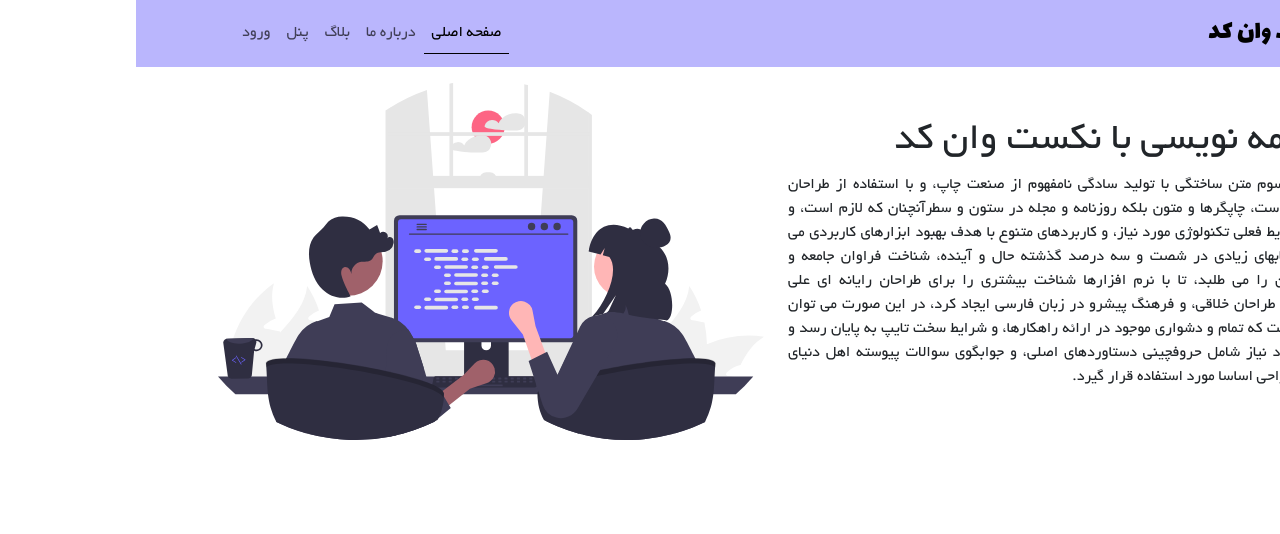
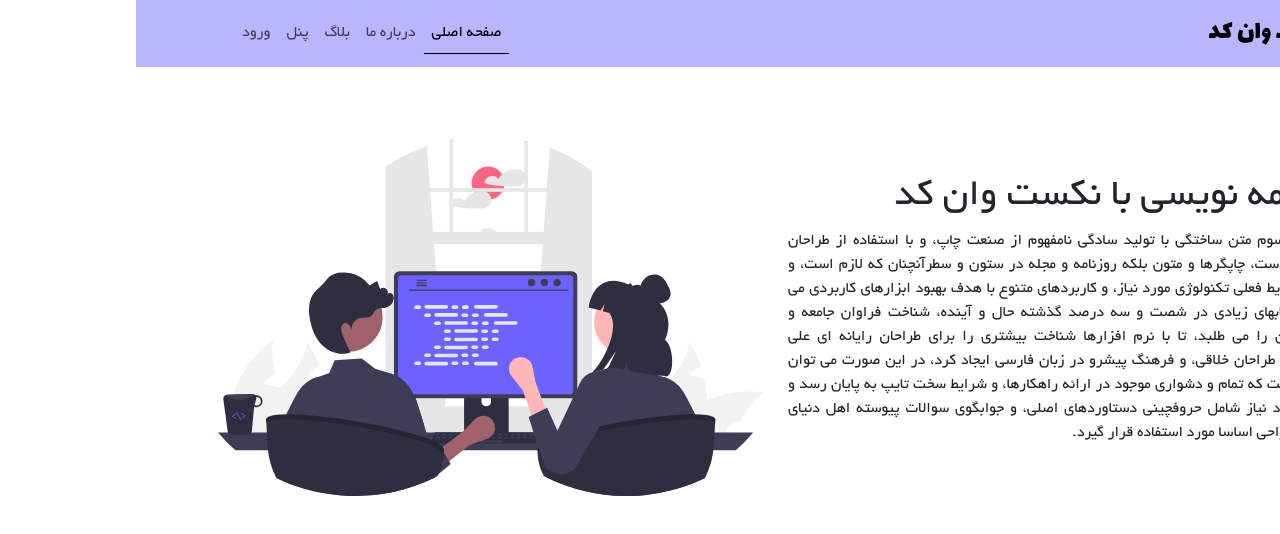
Before and after one commit to bahareseddigh/SPA, a React (Vite) app: page / in a window 1280 px wide. Shown: the top 534 px of the page. Built offline with nearby package versions, Linux system fonts and the light colour scheme.

Commit message:
add some inline style in Home.jsx

```diff
--- a/src/pages/home/Home.jsx
+++ b/src/pages/home/Home.jsx
@@ -7,12 +7,12 @@ function Home(){
         <>
         <MyNavbar />
         <Container>
-            <Row className='align-items-center'>
+            <Row className='my-5 align-items-center'>
                 <Col lg={6}>
                     <h1>برنامه نویسی با نکست وان کد</h1>
                     <p style={{textAlign : 'justify'}}>لورم ایپسوم متن ساختگی با تولید سادگی نامفهوم از صنعت چاپ، و با استفاده از طراحان گرافیک است، چاپگرها و متون بلکه روزنامه و مجله در ستون و سطرآنچنان که لازم است، و برای شرایط فعلی تکنولوژی مورد نیاز، و کاربردهای متنوع با هدف بهبود ابزارهای کاربردی می باشد، کتابهای زیادی در شصت و سه درصد گذشته حال و آینده، شناخت فراوان جامعه و متخصصان را می طلبد، تا با نرم افزارها شناخت بیشتری را برای طراحان رایانه ای علی الخصوص طراحان خلاقی، و فرهنگ پیشرو در زبان فارسی ایجاد کرد، در این صورت می توان امید داشت که تمام و دشواری موجود در ارائه راهکارها، و شرایط سخت تایپ به پایان رسد و زمان مورد نیاز شامل حروفچینی دستاوردهای اصلی، و جوابگوی سوالات پیوسته اهل دنیای موجود طراحی اساسا مورد استفاده قرار گیرد.</p>
                 </Col>
-                <Col lg={6}>
+                <Col lg={6} className='py-4'>
                     <img className='img-fluid' src={progImg} />
                 </Col>
             </Row>
```
